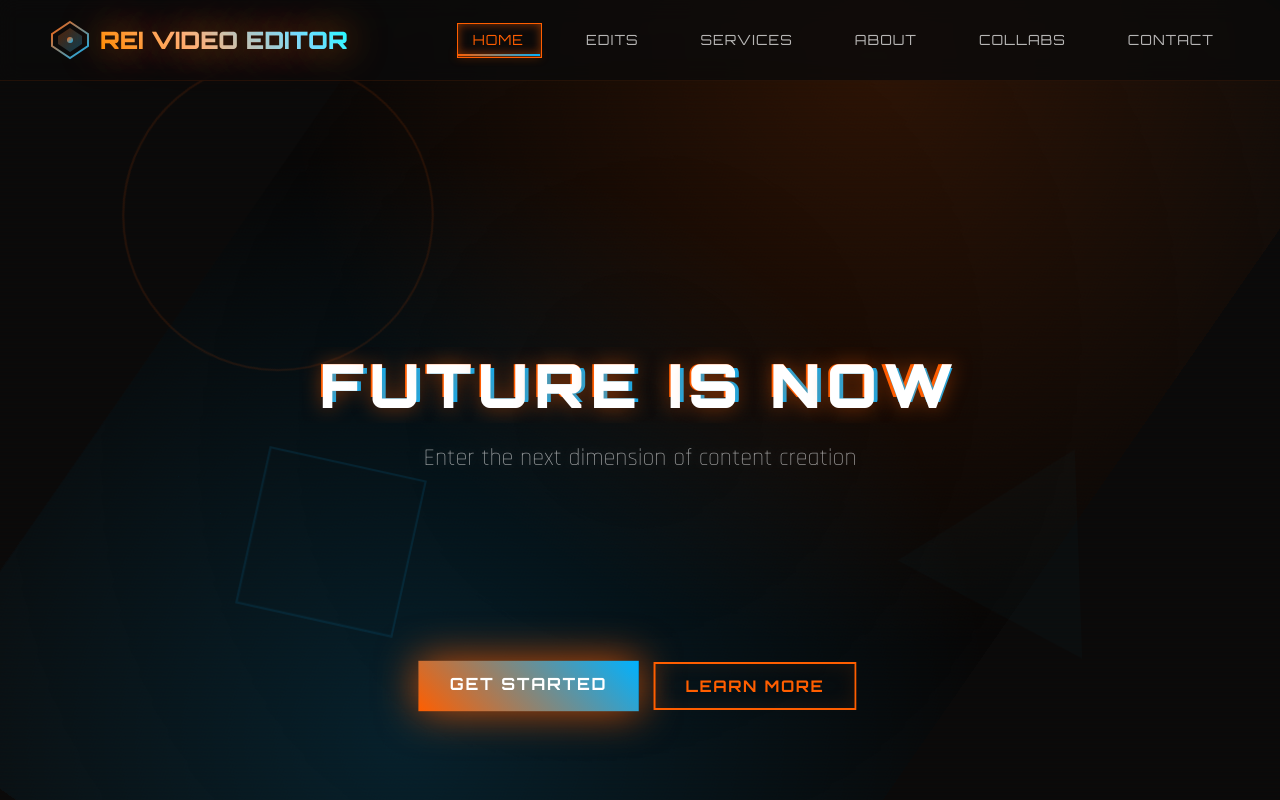
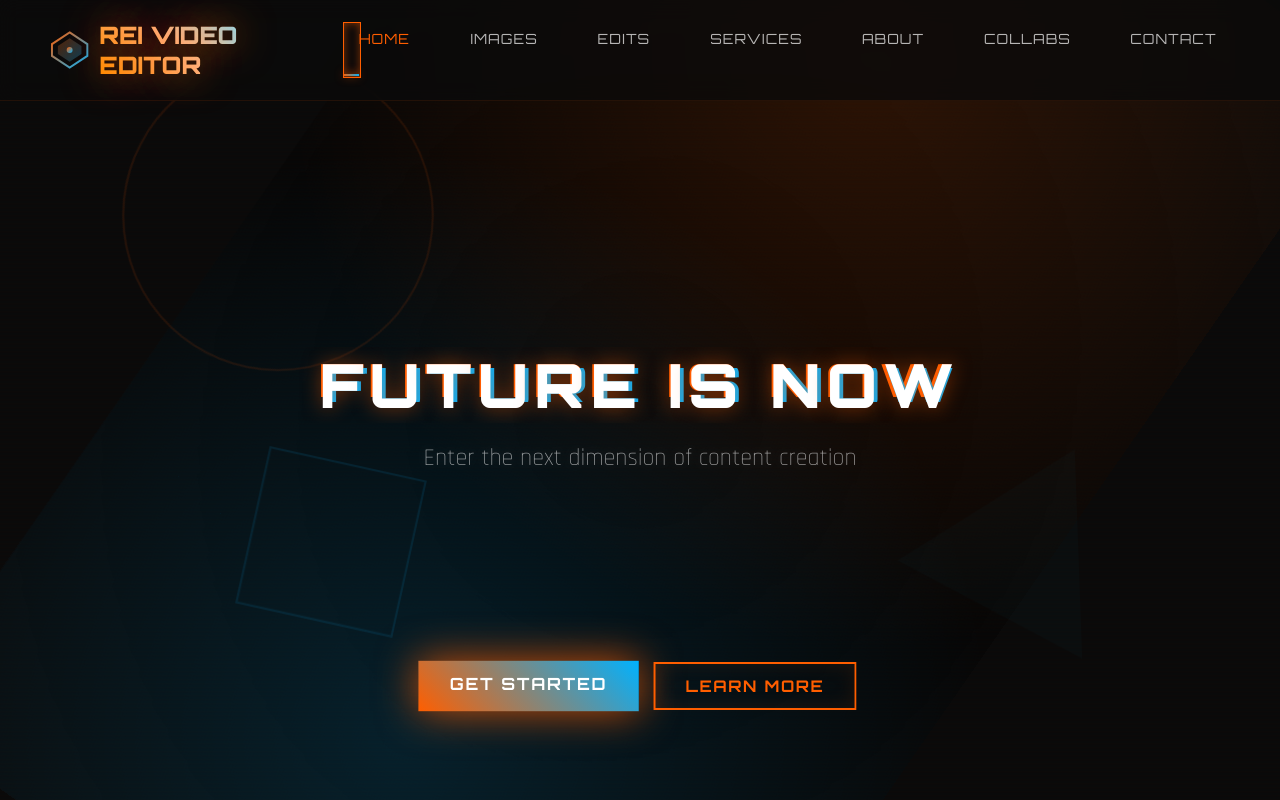
Before and after one commit to vishalkirtaniya/rei-video-editor, a Next.js app: page / in a window 1280 px wide. Shown: the top 800 px of the page. Built offline with nearby package versions, Linux system fonts and the light colour scheme; no server answers.

Commit message:
feat: added working form using formspree

```diff
--- a/app/globals.css
+++ b/app/globals.css
@@ -1956,3 +1956,70 @@ footer {
 .map-container:hover .google-map {
   filter: grayscale(1) invert(0.85) contrast(1.3);
 }
+
+/* ===== SUCCESS POPUP ===== */
+
+.popup-backdrop {
+  position: fixed;
+  inset: 0;
+  background: rgba(0, 0, 0, 0.7);
+  backdrop-filter: blur(6px);
+  display: flex;
+  align-items: center;
+  justify-content: center;
+  z-index: 9999;
+}
+
+.popup {
+  background: rgba(10, 10, 10, 0.95);
+  border: 1px solid rgba(255, 94, 0, 0.4);
+  border-radius: 12px;
+  padding: 30px 40px;
+  text-align: center;
+  max-width: 420px;
+  width: 90%;
+  animation: popupFadeIn 0.4s ease;
+  box-shadow: 0 0 40px rgba(255, 94, 0, 0.4);
+}
+
+.popup h3 {
+  font-family: 'Orbitron', monospace;
+  margin-bottom: 15px;
+  background: linear-gradient(45deg, #FF5E00, #00B2FF);
+  -webkit-background-clip: text;
+  -webkit-text-fill-color: transparent;
+}
+
+.popup p {
+  opacity: 0.8;
+  line-height: 1.6;
+}
+
+.popup-btn {
+  margin-top: 25px;
+  padding: 10px 28px;
+  border: none;
+  border-radius: 25px;
+  background: linear-gradient(45deg, #FF5E00, #00B2FF);
+  color: #fff;
+  font-family: 'Orbitron', monospace;
+  font-weight: 600;
+  cursor: pointer;
+  transition: all 0.3s ease;
+}
+
+.popup-btn:hover {
+  transform: translateY(-2px);
+  box-shadow: 0 10px 30px rgba(255, 94, 0, 0.5);
+}
+
+@keyframes popupFadeIn {
+  from {
+    opacity: 0;
+    transform: scale(0.9);
+  }
+  to {
+    opacity: 1;
+    transform: scale(1);
+  }
+}
--- a/components/Contact.jsx
+++ b/components/Contact.jsx
@@ -1,36 +1,71 @@
 "use client";
 
+import { useForm, ValidationError } from "@formspree/react";
+import { useEffect, useState } from "react";
+
 export default function ContactSection() {
+  const formId = process.env.NEXT_PUBLIC_FORMSPREE_FORM_ID || "";
+  const [state, handleSubmit] = useForm(formId);
+  const [showPopup, setShowPopup] = useState(false);
+
+  // 🔥 Show popup when form succeeds
+  useEffect(() => {
+    if (state.succeeded) {
+      setShowPopup(true);
+    }
+  }, [state.succeeded]);
+
   return (
+    <>
       <section className="contact" id="contact">
         <h2 className="section-title">Get In Touch</h2>
 
         <div className="contact-container">
           {/* Contact Form */}
           <div className="contact-form">
-          <form id="contactForm">
+            <form onSubmit={handleSubmit}>
               <div className="form-group">
                 <label htmlFor="name">Name</label>
-              <input type="text" id="name" name="name" required />
+                <input id="name" type="text" name="name" required />
+                <ValidationError prefix="Name" field="name" errors={state.errors} />
               </div>
 
               <div className="form-group">
                 <label htmlFor="email">Email</label>
-              <input type="email" id="email" name="email" required />
+                <input id="email" type="email" name="email" required />
+                <ValidationError
+                  prefix="Email"
+                  field="email"
+                  errors={state.errors}
+                />
               </div>
 
               <div className="form-group">
                 <label htmlFor="subject">Subject</label>
-              <input type="text" id="subject" name="subject" required />
+                <input id="subject" type="text" name="subject" required />
+                <ValidationError
+                  prefix="Subject"
+                  field="subject"
+                  errors={state.errors}
+                />
               </div>
 
               <div className="form-group">
                 <label htmlFor="message">Message</label>
                 <textarea id="message" name="message" required />
+                <ValidationError
+                  prefix="Message"
+                  field="message"
+                  errors={state.errors}
+                />
               </div>
 
-            <button type="submit" className="submit-btn">
-              Send Message
+              <button
+                type="submit"
+                className="submit-btn"
+                disabled={state.submitting || !formId}
+              >
+                {state.submitting ? "Sending..." : "Send Message"}
               </button>
             </form>
           </div>
@@ -49,7 +84,7 @@ export default function ContactSection() {
                   rel="noopener noreferrer"
                   className="contact-link"
                 >
-                link
+                  Message on Discord
                 </a>
               </div>
             </div>
@@ -70,12 +105,34 @@ export default function ContactSection() {
                 loading="lazy"
                 referrerPolicy="no-referrer-when-downgrade"
                 className="google-map"
-            ></iframe>
-
+              />
               <div className="map-overlay" />
             </div>
           </div>
         </div>
       </section>
+
+      {/* ✅ SUCCESS POPUP */}
+      {showPopup && (
+        <div className="popup-backdrop" onClick={() => setShowPopup(false)}>
+          <div
+            className="popup"
+            onClick={(e) => e.stopPropagation()}
+          >
+            <h3>Message Sent 🚀</h3>
+            <p>
+              Your message has been received.<br />
+              We’ll reach back to you as soon as we can.
+            </p>
+            <button
+              className="popup-btn"
+              onClick={() => setShowPopup(false)}
+            >
+              Close
+            </button>
+          </div>
+        </div>
+      )}
+    </>
   );
 }
--- a/components/Navbar.jsx
+++ b/components/Navbar.jsx
@@ -98,6 +98,14 @@ export default function Navbar() {
           </li>
           <li>
             <a
+              href="#gallery"
+              className={`nav-link ${activeId === "gallery" ? "active" : ""}`}
+            >
+              Images
+            </a>
+          </li>
+          <li>
+            <a
               href="#features"
               className={`nav-link ${activeId === "features" ? "active" : ""}`}
             >
--- a/package.json
+++ b/package.json
@@ -9,6 +9,7 @@
     "lint": "eslint"
   },
   "dependencies": {
+    "@formspree/react": "^3.0.0",
     "next": "^16.0.10",
     "react": "19.2.0",
     "react-dom": "19.2.0"
```
Also changed, not shown: 1 other file (tests, documents, lock files or other folders). Lines whose indentation alone changed are shown as unchanged.
